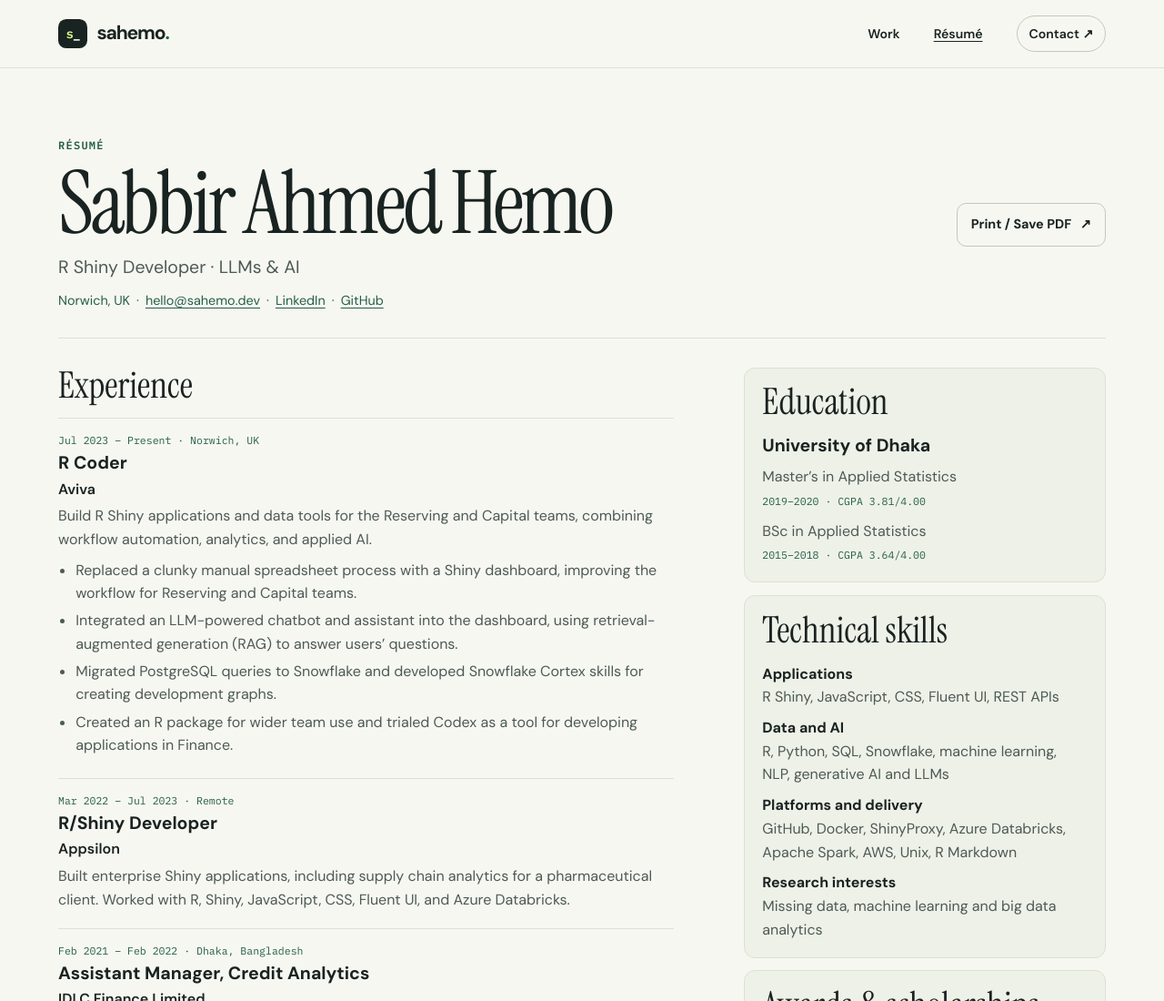
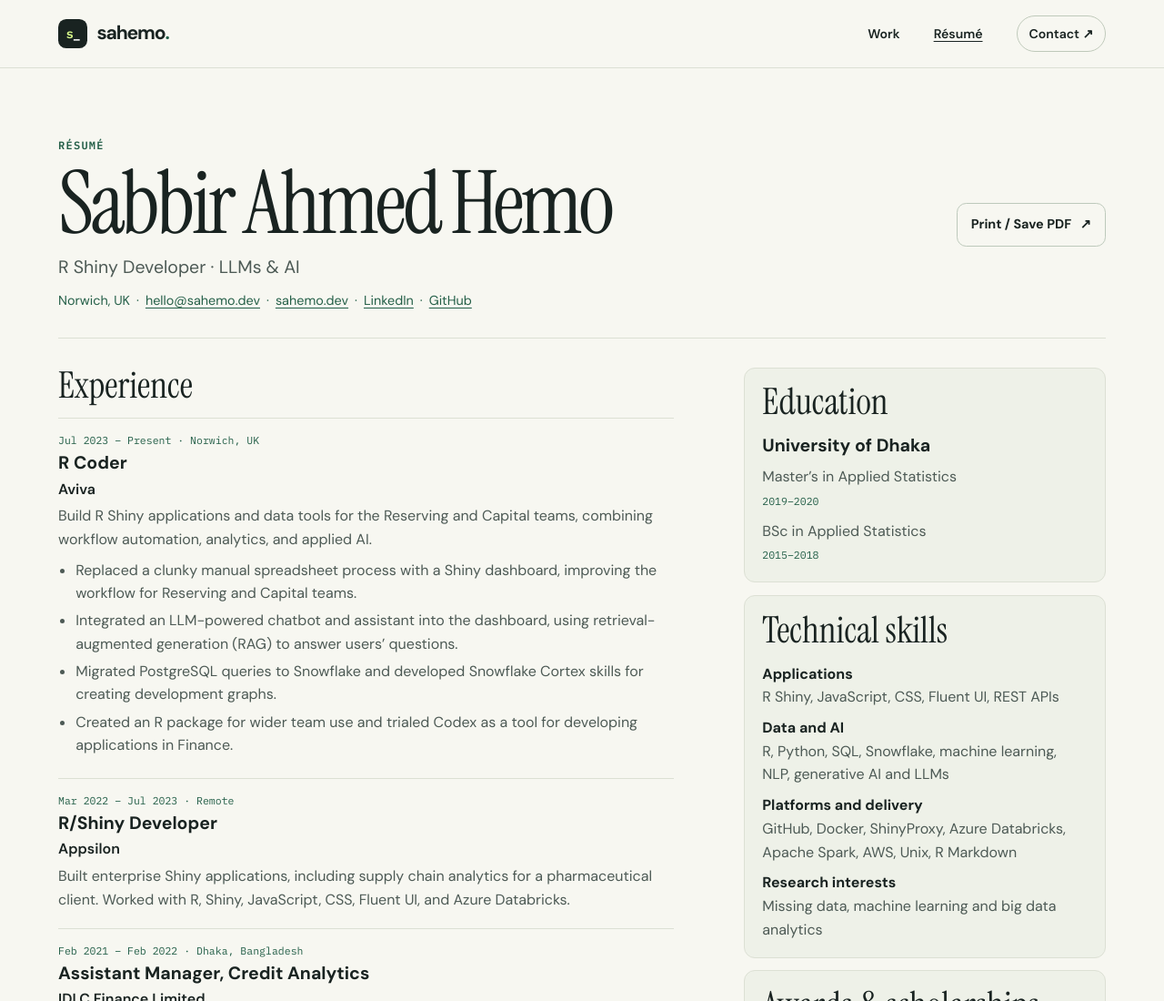
Before and after one commit to sahemo/sahemo.github.io, a plain HTML site: page resume.html in a window 1280 px wide. Shown: the top 1100 px of the page at 91% size. Drawn offline with Linux system fonts and the light colour scheme.

Commit message:
Hide CGPAs and add website to résumé

```diff
--- a/resume.html
+++ b/resume.html
@@ -17,7 +17,7 @@
     <nav aria-label="Main navigation"><a href="index.html#work">Work</a><a href="resume.html" aria-current="page">Résumé</a><a class="nav-contact" href="index.html#contact">Contact <span aria-hidden="true">↗</span></a></nav>
   </div></header>
   <main class="shell resume-main" id="main">
-    <div class="resume-intro"><div><p class="eyebrow">Résumé</p><h1>Sabbir Ahmed Hemo</h1><p class="lede">R Shiny Developer · LLMs &amp; AI</p><p class="resume-meta">Norwich, UK <span aria-hidden="true">·</span> <a href="mailto:hello@sahemo.dev">hello@sahemo.dev</a> <span aria-hidden="true">·</span> <a href="https://www.linkedin.com/in/sahemo/">LinkedIn</a> <span aria-hidden="true">·</span> <a href="https://github.com/sahemo">GitHub</a></p></div><button class="button secondary print-button" type="button" hidden>Print / Save PDF <span aria-hidden="true">↗</span></button></div>
+    <div class="resume-intro"><div><p class="eyebrow">Résumé</p><h1>Sabbir Ahmed Hemo</h1><p class="lede">R Shiny Developer · LLMs &amp; AI</p><p class="resume-meta">Norwich, UK <span aria-hidden="true">·</span> <a href="mailto:hello@sahemo.dev">hello@sahemo.dev</a> <span aria-hidden="true">·</span> <a href="https://sahemo.dev">sahemo.dev</a> <span aria-hidden="true">·</span> <a href="https://www.linkedin.com/in/sahemo/">LinkedIn</a> <span aria-hidden="true">·</span> <a href="https://github.com/sahemo">GitHub</a></p></div><button class="button secondary print-button" type="button" hidden>Print / Save PDF <span aria-hidden="true">↗</span></button></div>
     <div class="resume-grid">
       <section class="experience" aria-labelledby="experience"><h2 id="experience">Experience</h2>
         <article class="role"><p class="dates">Jul 2023 – Present · Norwich, UK</p><h3>R Coder</h3><p class="company">Aviva</p><p>Build R Shiny applications and data tools for the Reserving and Capital teams, combining workflow automation, analytics, and applied AI.</p><ul class="role-highlights"><li>Replaced a clunky manual spreadsheet process with a Shiny dashboard, improving the workflow for Reserving and Capital teams.</li><li>Integrated an LLM-powered chatbot and assistant into the dashboard, using retrieval-augmented generation (RAG) to answer users’ questions.</li><li>Migrated PostgreSQL queries to Snowflake and developed Snowflake Cortex skills for creating development graphs.</li><li>Created an R package for wider team use and trialed Codex as a tool for developing applications in Finance.</li></ul></article>
@@ -28,7 +28,7 @@
         <article class="role"><p class="dates">Feb 2018 – Aug 2019 · Dhaka, Bangladesh</p><h3>Statistician</h3><p class="company">Participation Promoters Bangladesh Limited</p><p>Supported research assessing nutrition in children under five.</p></article>
       </section>
       <aside class="resume-sidebar" aria-label="Education, skills and research">
-        <section><h2>Education</h2><h3>University of Dhaka</h3><p>Master’s in Applied Statistics<br><span class="dates">2019–2020 · CGPA 3.81/4.00</span></p><p>BSc in Applied Statistics<br><span class="dates">2015–2018 · CGPA 3.64/4.00</span></p></section>
+        <section><h2>Education</h2><h3>University of Dhaka</h3><p>Master’s in Applied Statistics<br><span class="dates">2019–2020</span></p><p>BSc in Applied Statistics<br><span class="dates">2015–2018</span></p></section>
         <section><h2>Technical skills</h2><p><strong>Applications</strong><br>R Shiny, JavaScript, CSS, Fluent UI, REST APIs</p><p><strong>Data and AI</strong><br>R, Python, SQL, Snowflake, machine learning, NLP, generative AI and LLMs</p><p><strong>Platforms and delivery</strong><br>GitHub, Docker, ShinyProxy, Azure Databricks, Apache Spark, AWS, Unix, R Markdown</p><p><strong>Research interests</strong><br>Missing data, machine learning and big data analytics</p></section>
         <section><h2>Awards &amp; scholarships</h2><p>Student Conference Award, International Society for Clinical Biostatistics <span class="dates">· 2020</span></p><p>NST Fellowship, Ministry of Science and Technology, Bangladesh <span class="dates">· 2020</span></p><p>Best Poster Presentation, 2nd International Conference on Applied Statistics <span class="dates">· 2019</span></p><p>ISRT Scholarship, University of Dhaka <span class="dates">· 2017</span></p></section>
         <section><h2>Research</h2><p><a href="https://medcraveonline.com/BBIJ/BBIJ-10-00337.pdf">Classification tree and random forest model to predict under-five malnutrition in Bangladesh</a></p></section>
```
